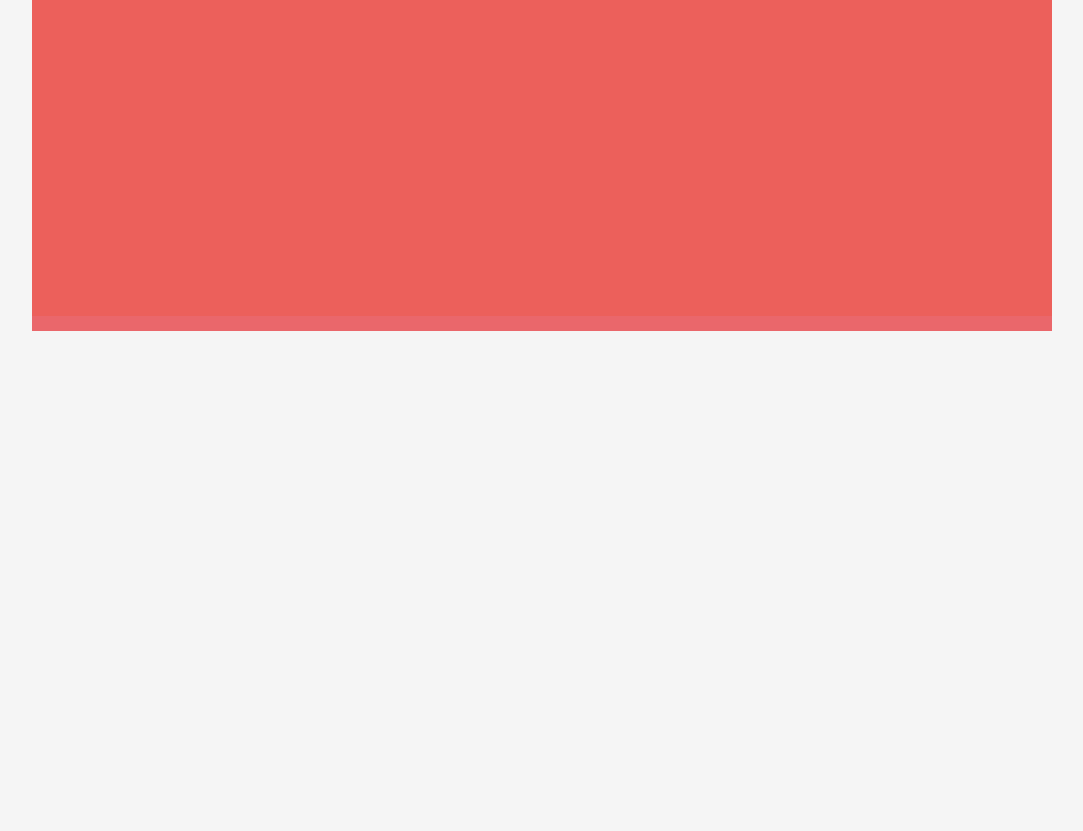
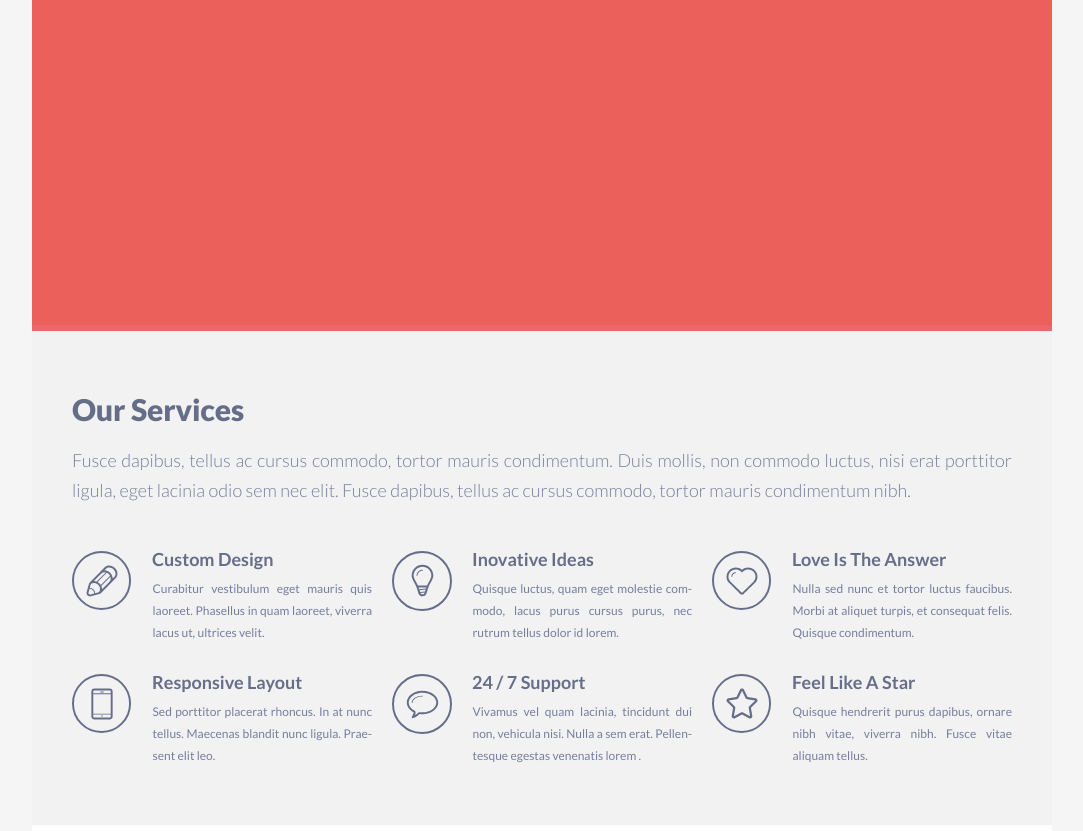
Before and after one commit to IslombekMe/singolo, a plain HTML site: page index.html in a window 1280 px wide. Shown: the part 364-1195 px from the top of the page, without its empty margins (98-1181 px from the left). Before the commit the page ends 800 px from the top, so only its background shows below. Drawn offline with Linux system fonts and the light colour scheme; files whose address does not match are found by name; a web font is replaced by a local one.

Commit message:
feat: finish 'Services' section

```diff
--- a/index.html
+++ b/index.html
@@ -22,7 +22,76 @@
     </header>
     <main>
         <div class='section slider'>
-
+        </div>
+        <div class="section services">
+            <h2 class='section__title'>Our Services</h2>
+            <p class="section__desc">Fusce dapibus, tellus ac cursus commodo, tortor mauris condimentum. Duis mollis,
+                non
+                commodo luctus, nisi erat porttitor ligula, eget lacinia odio sem nec elit. Fusce dapibus, tellus ac
+                cursus commodo, tortor mauris condimentum nibh.</p>
+            <div class='services__container'>
+                <div class='service'>
+                    <div class='service__icon__container'>
+                        <img src='assets/img/feature-design.svg'>
+                    </div>
+                    <div class='service__desc__container'>
+                        <h3 class='service__title'>Custom Design</h3>
+                        <p class='service__desc'>Curabitur vestibulum eget mauris quis laoreet. Phasellus in quam
+                            laoreet,
+                            viverra lacus ut, ultrices velit.</p>
+                    </div>
+                </div>
+                <div class='service'>
+                    <div class='service__icon__container'>
+                        <img src='assets/img/feature-ideas.svg'>
+                    </div>
+                    <div class='service__desc__container'>
+                        <h3 class='service__title'>Inovative Ideas</h3>
+                        <p class='service__desc'>Quisque luctus, quam eget molestie com­modo, lacus purus cursus purus,
+                            nec rutrum tellus dolor id lorem.</p>
+                    </div>
+                </div>
+                <div class='service'>
+                    <div class='service__icon__container'>
+                        <img src='assets/img/feature-answer.svg'>
+                    </div>
+                    <div class='service__desc__container'>
+                        <h3 class='service__title'>Love Is The Answer</h3>
+                        <p class='service__desc'>Nulla sed nunc et tortor luctus faucibus. Morbi at aliquet turpis, et
+                            consequat felis. Quisque condimentum.</p>
+                    </div>
+                </div>
+                <div class='service'>
+                    <div class='service__icon__container'>
+                        <img src='assets/img/feature-layout.svg'>
+                    </div>
+                    <div class='service__desc__container'>
+                        <h3 class='service__title'>Responsive Layout</h3>
+                        <p class='service__desc'>Sed porttitor placerat rhoncus. In at nunc tellus. Maecenas blandit
+                            nunc ligula. Prae­sent elit leo.</p>
+                    </div>
+                </div>
+                <div class='service'>
+                    <div class='service__icon__container'>
+                        <img src='assets/img/feature-support.svg'>
+                    </div>
+                    <div class='service__desc__container'>
+                        <h3 class='service__title'>24 / 7 Support</h3>
+                        <p class='service__desc'>Vivamus vel quam lacinia, tincidunt dui non, vehicula nisi. Nulla a sem
+                            erat. Pellen­tesque egestas venenatis lorem .</p>
+                    </div>
+                </div>
+                <div class='service'>
+                    <div class='service__icon__container'>
+                        <img src='assets/img/feature-star.svg'>
+                    </div>
+                    <div class='service__desc__container'>
+                        <h3 class='service__title'>Feel Like A Star</h3>
+                        <p class='service__desc'>Quisque hendrerit purus dapibus, ornare nibh vitae, viverra nibh. Fusce
+                            vitae aliquam tellus.</p>
+                    </div>
+                </div>
+            </div>
         </div>
     </main>
 </body>
--- a/styles.css
+++ b/styles.css
@@ -5,6 +5,7 @@
     --text-color: #767e9e;
     --accent-color: #ec605b;
     --heading-color: #666d89;
+    --services-color: #f2f2f2;
 }
 
 body {
@@ -25,21 +26,37 @@ h6 {
 }
 
 .section {
-  display: flex;
     box-sizing: border-box;
-  padding: 0 40px;
-  color: #666d89;
+    padding: 60px 40px;
+    color: #2b2c2c;
     border-bottom: 6px solid;
 }
 
+.section__title {
+    font-size: 30px;
+    font-weight: 700;
+    color: var(--heading-color);
+    letter-spacing: -0.005em;
+}
+
+.section__desc {
+    font-size: 18px;
+    font-weight: 300;
+    text-align: justify;
+    line-height: 30px;
+    color: #767e9e;
+}
+
 .header {
+    display: flex;
+    flex-direction: row;
+    align-items: center;
     background: var(--header-background);
     height: 95px;
     color: white;
-  flex-direction: row;
-  align-items: center;
     border-bottom: 6px solid #323846;
     text-transform: uppercase;
+    padding: 0px 40px;
 }
 
 header .logo {
@@ -81,5 +98,60 @@ header .logo:hover {
 .slider {
     height: 600px;
     background-color: var(--accent-color);
-  border-bottom: 15px solid #ea676b;
+    border-bottom: 6px solid #ea676b;
 }
+
+.services {
+    height: 500px;
+    background-color: var(--services-color);
+    border-bottom: 6px solid #ffffff;
+}
+
+.services__container {
+    display: flex;
+    flex-direction: row;
+    flex-wrap: wrap;
+    padding-top: 25px;
+    justify-content: space-between;
+}
+
+.service {
+    width: 300px;
+    display: flex;
+    flex-direction: row;
+    height: 123px;
+    color: #767e9e;
+}
+
+.service__icon__container {
+    flex: 0 0 80px;
+    height: 100%;
+    box-sizing: border-box;
+    padding-top: 3px;
+    float: left;
+}
+
+.service__icon__container img {
+    width: 60px;
+}
+
+.service__desc__container {
+    height: 100%;
+}
+
+.service__title {
+    margin: 0;
+    font-size: 18px;
+    font-weight: 600;
+    color: #666e89;
+}
+
+.service__desc {
+    flex: 1;
+    margin-top: 8px;
+    padding-left: 0.5px;
+    font-size: 12px;
+    line-height: 21.9px;
+    text-align: justify;
+    color: #767e9e;
+}
```
Lines whose indentation alone changed are shown as unchanged.
